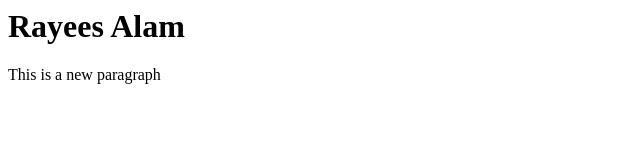
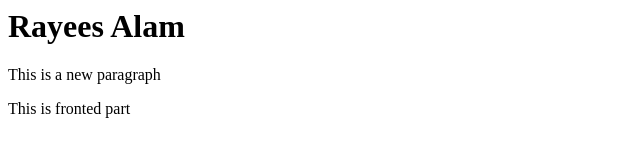
Before and after one commit to Rayeesgithub/local-repo, a plain HTML site: page index.html in a window 1280 px wide. Shown: the whole page, without its empty margins (0-640 px from the left). Drawn offline with Linux system fonts and the light colour scheme.

Commit message:
changes in fronted

```diff
--- a/index.html
+++ b/index.html
@@ -1,2 +1,3 @@
 <h1>Rayees Alam</h1>
 <p>This is a new paragraph</p>
+<p>This is fronted part</p>
```
